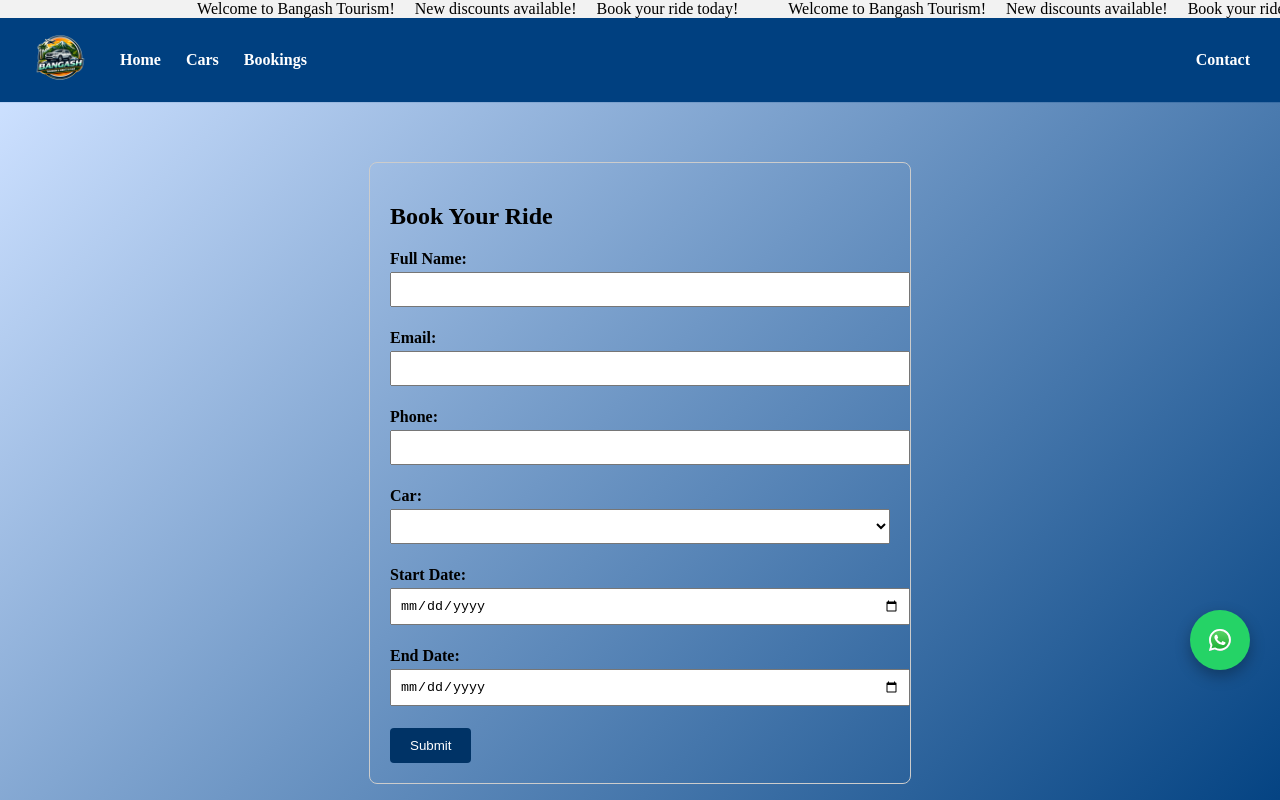
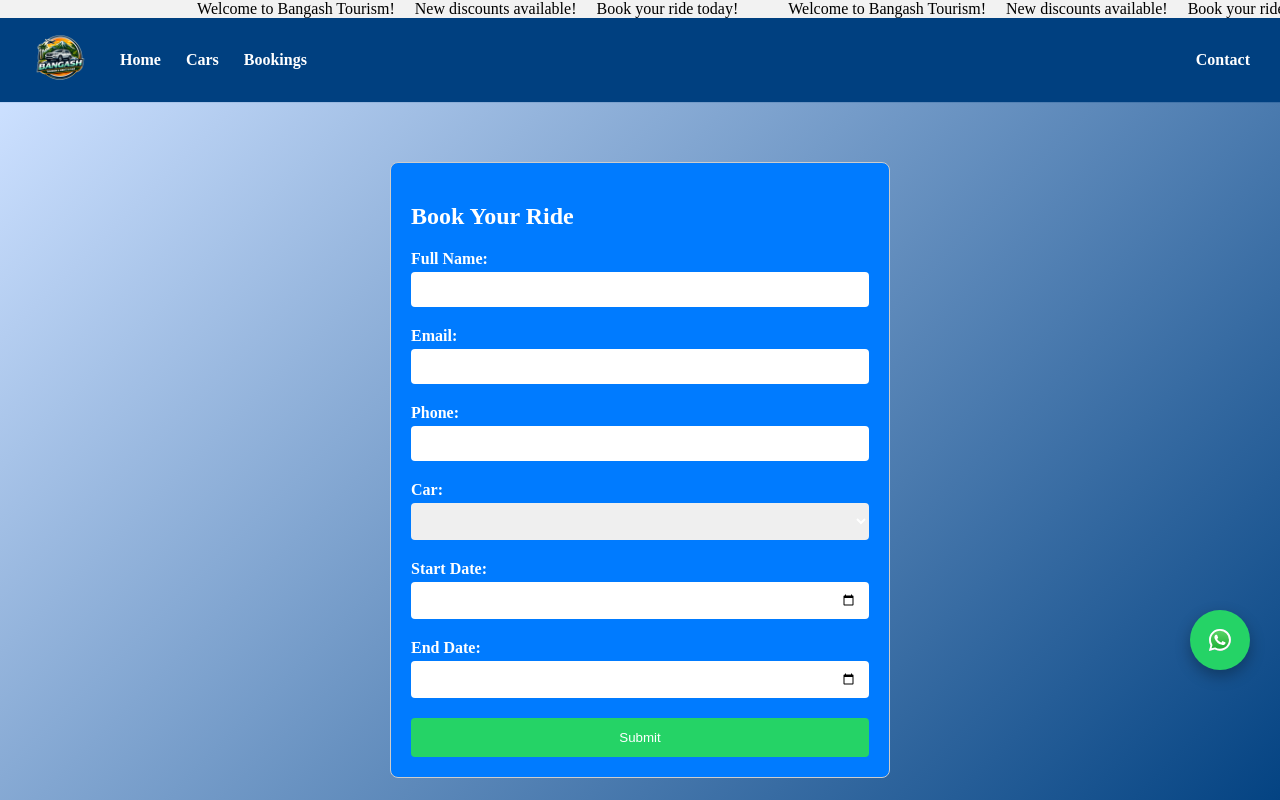
Before and after one commit to Mehdavi05/tourism-car-rental, an Angular app: page /customer/booking in a window 1280 px wide. Shown: the top 800 px of the page. Built offline with nearby package versions, Linux system fonts and the light colour scheme.

Commit message:
Some design level improvements

```diff
--- a/src/app/admin/bookings/admin-bookings.component.css
+++ b/src/app/admin/bookings/admin-bookings.component.css
@@ -2,15 +2,16 @@ table {
   width: 100%;
   border-collapse: collapse;
   margin-top: 20px;
+  background-color: #007bff;
 }
 
-th, td {
+th, td, tr {
   border: 1px solid #ddd;
   padding: 12px 8px;
   text-align: left;
 }
 
-th {
-  background-color: #1e88e5;
-  color: #fff;
+th, tr {
+  background-color: #007bff;
+  color: white;
 }
--- a/src/app/admin/customers/admin-customers.component.css
+++ b/src/app/admin/customers/admin-customers.component.css
@@ -4,13 +4,13 @@ table {
   margin-top: 20px;
 }
 
-th, td {
+th, td, tr {
   border: 1px solid #ddd;
   padding: 12px 8px;
   text-align: left;
 }
 
-th {
-  background-color: #1e88e5;
-  color: #fff;
+th, tr {
+  background-color: #007bff;
+  color: white;
 }
--- a/src/app/admin/dashboard/admin-dashboard.component.css
+++ b/src/app/admin/dashboard/admin-dashboard.component.css
@@ -79,7 +79,7 @@
 }
 
 .logout-btn {
-  background-color: #d32f2f;
+  background-color: #25d366;
   color: #ffffff;
   border: none;
   padding: 10px 20px;
@@ -91,7 +91,7 @@
 }
 
 .logout-btn:hover {
-  background-color: #b71c1c;
+  background-color: #1ebe5d;
 }
 
 
--- a/src/app/admin/reports/admin-reports.component.css
+++ b/src/app/admin/reports/admin-reports.component.css
@@ -4,13 +4,13 @@ table {
   margin-top: 20px;
 }
 
-th, td {
+th, td, tr {
   border: 1px solid #ddd;
   padding: 12px 8px;
   text-align: left;
 }
 
-th {
-  background-color: #1e88e5;
-  color: #fff;
+th, tr {
+  background-color: #007bff;
+  color: white;
 }
--- a/src/app/admin/settings/admin-settings.component.css
+++ b/src/app/admin/settings/admin-settings.component.css
@@ -4,13 +4,13 @@ table {
   margin-top: 20px;
 }
 
-th, td {
+th, td, tr {
   border: 1px solid #ddd;
   padding: 12px 8px;
   text-align: left;
 }
 
-th {
-  background-color: #1e88e5;
-  color: #fff;
+th, tr {
+  background-color: #007bff;
+  color: white;
 }
--- a/src/app/admin/tours/admin-tours.component.css
+++ b/src/app/admin/tours/admin-tours.component.css
@@ -4,13 +4,13 @@ table {
   margin-top: 20px;
 }
 
-th, td {
+th, td, tr {
   border: 1px solid #ddd;
   padding: 12px 8px;
   text-align: left;
 }
 
-th {
-  background-color: #1e88e5;
-  color: #fff;
+th, tr {
+  background-color: #007bff;
+  color: white;
 }
--- a/src/app/auth/login.component.ts
+++ b/src/app/auth/login.component.ts
@@ -24,7 +24,7 @@ export class LoginComponent {
 
     if (this.role === 'Customer') {
       // Directly navigate customer
-      this.router.navigate(['/customer/cars']);
+      this.router.navigate(['/customer/home']);
       return;
     }
 
--- a/src/app/customer/booking/booking.component.css
+++ b/src/app/customer/booking/booking.component.css
@@ -1,5 +1,63 @@
-.booking-form { max-width: 500px; margin: 40px auto; padding: 20px; border: 1px solid #ccc; border-radius: 8px; }
-.booking-form label { display: block; margin-bottom: 10px; font-weight: bold; }
-.booking-form input, .booking-form select { width: 100%; padding: 8px; margin-top: 4px; margin-bottom: 12px; }
-.booking-form button { padding: 10px 20px; background-color: #003366; color: white; border: none; border-radius: 4px; cursor: pointer; }
-.success-message { margin-top: 20px; color: green; font-weight: bold; text-align: center; }
+.booking-form {
+  max-width: 500px;
+  margin: 40px auto;
+  padding: 20px;
+  border: 1px solid #ccc;
+  border-radius: 8px;
+  background-color: #007bff;
+  box-sizing: border-box;
+}
+
+/* Ensure everything calculates width correctly */
+.booking-form *,
+.booking-form *::before,
+.booking-form *::after {
+  box-sizing: border-box;
+}
+
+.booking-form h2,
+.booking-form label,
+.booking-form input,
+.booking-form select,
+.booking-form button {
+  color: white;
+}
+
+.booking-form label {
+  display: block;
+  margin-bottom: 6px;
+  font-weight: bold;
+}
+
+.booking-form input,
+.booking-form select {
+  width: 100%;
+  padding: 10px 12px;  /* equal left & right */
+  margin-top: 4px;
+  margin-bottom: 14px;
+  border-radius: 4px;
+  border: none;
+}
+
+/* Button */
+.booking-form button {
+  padding: 12px 20px;
+  background-color: #25d366;
+  color: white;
+  border: none;
+  border-radius: 4px;
+  cursor: pointer;
+  width: 100%;
+}
+
+.booking-form button:hover {
+  background-color: #1ebe5d;
+}
+
+/* Success message */
+.success-message {
+  margin-top: 20px;
+  color: #c8ffc8;
+  font-weight: bold;
+  text-align: center;
+}
--- a/src/app/customer/contact/contact.component.css
+++ b/src/app/customer/contact/contact.component.css
@@ -3,7 +3,7 @@
   max-width: 600px;
   margin: 40px auto;
   padding: 30px;
-  background: #f5f5f5;
+  background: #007bff;
   border-radius: 12px;
   box-shadow: 0 6px 18px rgba(0, 0, 0, 0.1);
   font-family: 'Segoe UI', Tahoma, Geneva, Verdana, sans-serif;
--- a/src/styles.css
+++ b/src/styles.css
@@ -16,6 +16,10 @@ html, body {
   100% {background-position: 0% 50%;}
 }
 
+* {
+  box-sizing: border-box;
+}
+
 main {
   flex: 1;
 }
```
